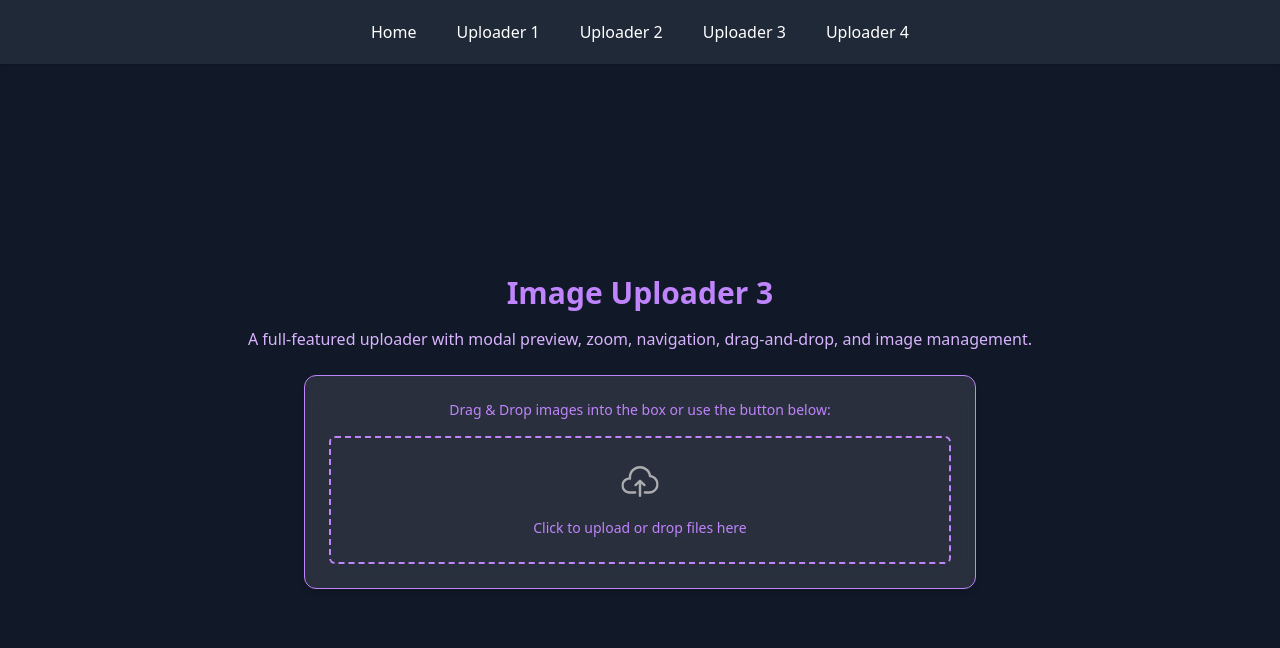
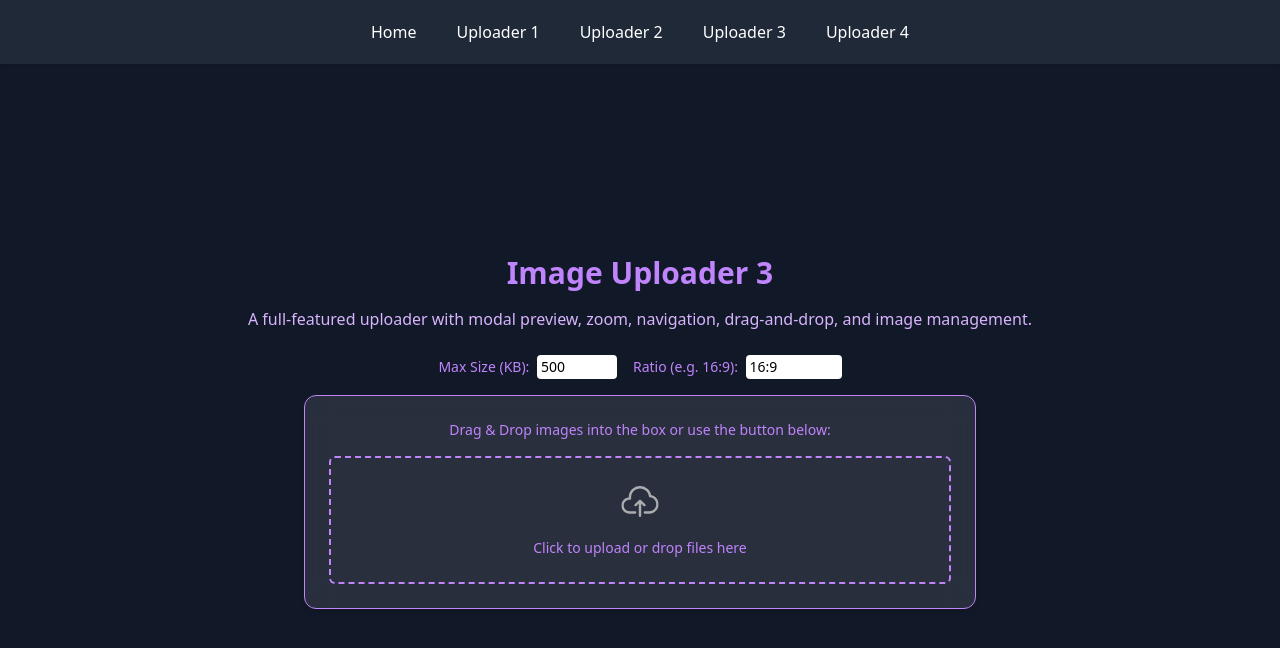
Before and after one commit to Ballchaiyuth/tailwind-image-uploader, a Vue app: page /upload3 in a window 1280 px wide. Shown: the top 648 px of the page. Built offline with nearby package versions, Linux system fonts and the light colour scheme.

Commit message:
Fix whitespace and add size + name check

```diff
--- a/src/views/ImageUploader3.vue
+++ b/src/views/ImageUploader3.vue
@@ -7,6 +7,26 @@
       A full-featured uploader with modal preview, zoom, navigation,
       drag-and-drop, and image management.
     </p>
+
+    <!-- Config Inputs -->
+    <div class="flex gap-4 items-center mb-4">
+      <label class="text-sm">
+        Max Size (KB):
+        <input
+          v-model.number="maxSizeKB"
+          type="number"
+          class="ml-1 w-20 px-1 py-0.5 rounded text-black"
+        />
+      </label>
+      <label class="text-sm">
+        Ratio (e.g. 16:9):
+        <input
+          v-model="ratioText"
+          type="text"
+          class="ml-1 w-24 px-1 py-0.5 rounded text-black"
+        />
+      </label>
+    </div>
 
     <!-- Upload Box -->
     <div
@@ -39,7 +59,7 @@
       <input
         ref="fileInput"
         type="file"
-        accept="image/*"
+        accept="image/png"
         multiple
         class="hidden"
         @change="onFilesSelected"
@@ -48,7 +68,7 @@
       <input
         ref="replaceInput"
         type="file"
-        accept="image/*"
+        accept="image/png"
         class="hidden"
         @change="onReplaceSelected"
       />
@@ -118,6 +138,9 @@
           <div class="text-[12px] text-center p-2 text-gray-400">
             <p class="truncate">{{ img.name }}</p>
             <p>{{ formatSize(img.size) }}</p>
+            <p v-if="img.invalidRatio" class="text-red-400 text-xs mt-1">
+              Invalid image ratio
+            </p>
           </div>
         </div>
       </div>
@@ -234,6 +257,9 @@ const isDraggingImage = ref(false);
 const dragStart = ref({ x: 0, y: 0 });
 const dragOffset = ref({ x: 0, y: 0 });
 
+const maxSizeKB = ref(500);
+const ratioText = ref("16:9");
+
 const currentImage = computed(() => images.value[currentIndex.value] || {});
 const zoomedStyle = computed(() => ({
   transform: `scale(${zoom.value}) translate(${dragOffset.value.x}px, ${dragOffset.value.y}px)`,
@@ -241,7 +267,7 @@ const zoomedStyle = computed(() => ({
 }));
 
 function onFilesSelected(event) {
-  const files = event.target.files;
+  const files = Array.from(event.target.files);
   handleFiles(files);
   fileInput.value.value = "";
 }
@@ -251,17 +277,47 @@ function handleDrop(event) {
   handleFiles(files);
 }
 
+function parseRatio(text) {
+  const [w, h] = text.split(":").map(Number);
+  return h ? w / h : 16 / 9;
+}
+
 function handleFiles(fileList) {
+  const existingNames = new Set(images.value.map((img) => img.name));
+
   for (const file of fileList) {
-    if (file.type.startsWith("image/")) {
+    if (!file.type.startsWith("image/")) continue;
+
+    const fileSizeKB = file.size / 1024;
+    if (fileSizeKB > maxSizeKB.value) {
+      alert(
+        `File "${file.name}" is too large. Max allowed is ${maxSizeKB.value}KB.`,
+      );
+      continue;
+    }
+
+    if (existingNames.has(file.name)) {
+      alert(`File name "${file.name}" already exists.`);
+      continue;
+    }
+
     const url = URL.createObjectURL(file);
+
+    const img = new Image();
+    img.onload = () => {
+      const ratio = img.width / img.height;
+      const expectedRatio = parseRatio(ratioText.value);
+      const isValidRatio = Math.abs(ratio - expectedRatio) < 0.1;
+
       images.value.push({
         name: file.name,
         size: file.size,
         url,
         objectUrl: url,
+        invalidRatio: !isValidRatio,
       });
-    }
+    };
+    img.src = url;
   }
 }
 
```
Lines whose indentation alone changed are shown as unchanged.
